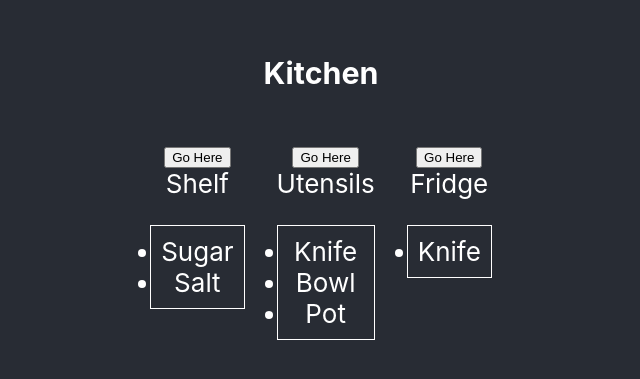
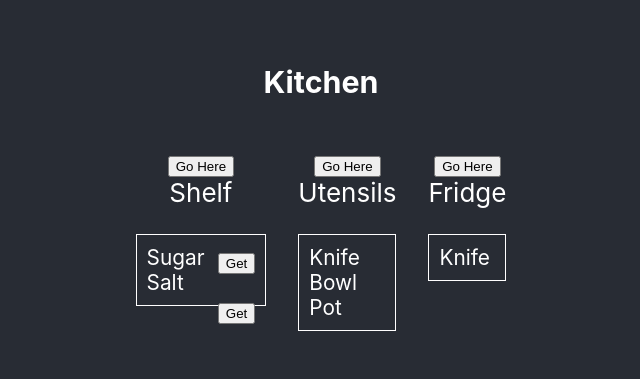
Before and after one commit to unoti/kitchenproto, a React (Create React App) app: page / in a window 1280 px wide. Shown: the part 197-576 px from the top of the page, without its empty margins (319-959 px from the left). Built offline with nearby package versions, Linux system fonts and the light colour scheme.

Commit message:
add active item and item get

```diff
--- a/src/App.css
+++ b/src/App.css
@@ -26,3 +26,14 @@
   float: left;
   margin: 1rem 1rem 1rem 1rem;
 }
+
+.station-item {
+  text-align: left;
+  font-size: 80%;
+}
+
+.item-grab-button {
+  float: right;
+  margin-top: 8px;
+  margin-left: 1em;
+}
--- a/src/components/kitchen.js
+++ b/src/components/kitchen.js
@@ -1,6 +1,9 @@
 import Station from "./Station"
+import React, { useState } from 'react';
 
 export default function Kitchen() {
+    const [activeStation, setActiveStation] = React.useState("Shelf");
+
     const itemsShelf = [
         { id: 1, name: "Sugar" },
         { id: 2, name: "Salt" },
@@ -18,9 +21,9 @@ export default function Kitchen() {
         <div className="kitchen">
             <h3>Kitchen</h3>
             <div className="station-container">
-                <Station name="Shelf" items={itemsShelf} />
-                <Station name="Utensils" items={itemsUtensils}/>
-                <Station name="Fridge" items={itemsFridge}/>
+                <Station name="Shelf" items={itemsShelf} active={activeStation === "Shelf"} />
+                <Station name="Utensils" items={itemsUtensils} active={activeStation === "Utensils"} />
+                <Station name="Fridge" items={itemsFridge} active={activeStation === "Fridge"} />
             </div>
         </div>
     </>
--- a/src/components/station.js
+++ b/src/components/station.js
@@ -1,14 +1,15 @@
 import PosButton from "./PosButton"
 
-export default function Station({ name, items }) {
+export default function Station({ name, items, active }) {
     return <div className="station">
         <PosButton />
         <div className="station-title">{name}</div>
         <ul className="station-items">
             {items.map((item) => (
-                <li key={item.id}>
+                <div key={item.id} className="station-item">
                     {item.name}
-                </li>
+                    {active && <button className="item-grab-button">Get</button>}
+                </div>
             ))}
         </ul>
     </div>
```
